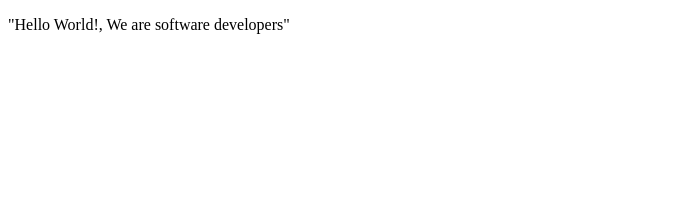
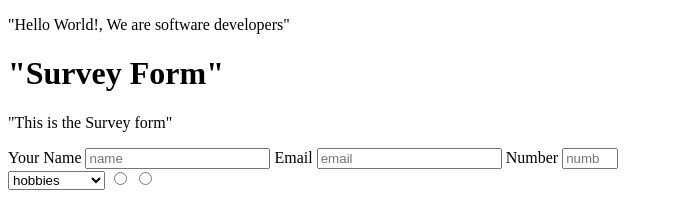
Before and after one commit to BakhtShah/Survey-proj, a plain HTML site: page index.html in a window 1280 px wide. Shown: the whole page, without its empty margins (0-673 px from the left). Drawn offline with Linux system fonts and the light colour scheme.

Commit message:
my second commit

```diff
--- a/index.html
+++ b/index.html
@@ -12,6 +12,24 @@
 
   <p>"Hello World!, We are software developers"</p>
   <script src="js/index.js"></script>
+  <h1 id="title">"Survey Form"</h1>
+<p id="description">"This is the Survey form"</p>
+<form id="survey-form" >
+ <label id="name-label">Your Name </label>
+  <input id="name" type="text"required placeholder="name">
+  <label id="email-label" >Email</label>
+<input id="email"  type="email" required placeholder="email">
+ <label id="number-label"> Number</label>
+<input id="number" type="number"  min="1" max="12" required placeholder="number" > <br>
+<select id="dropdown">
+  <option value="bobbies">hobbies</option>
+  <option value="achivements">achivements</option>
+  </select>
+  <input type="radio" value="green">
+  <input type="radio" value="blue">
+
+</form>
 </body>
 
+
 </html>
```
